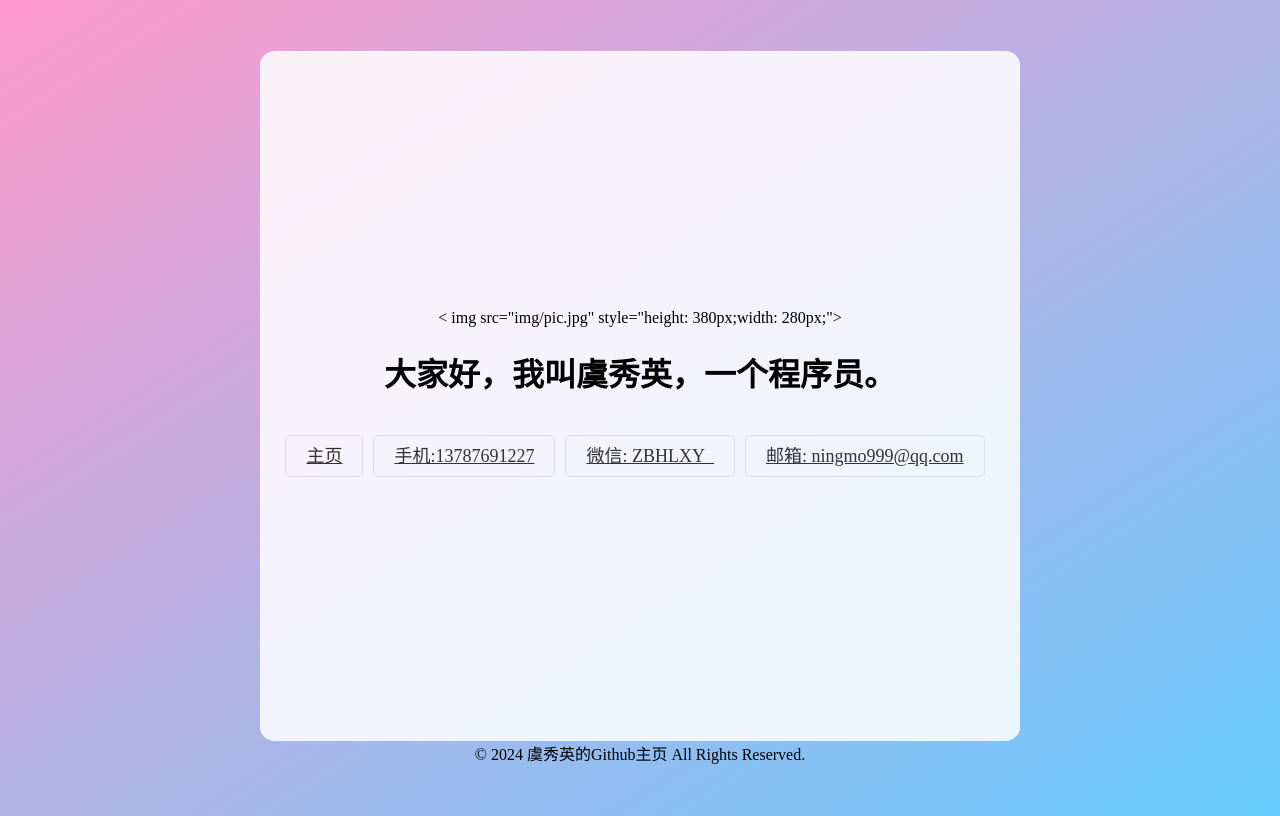
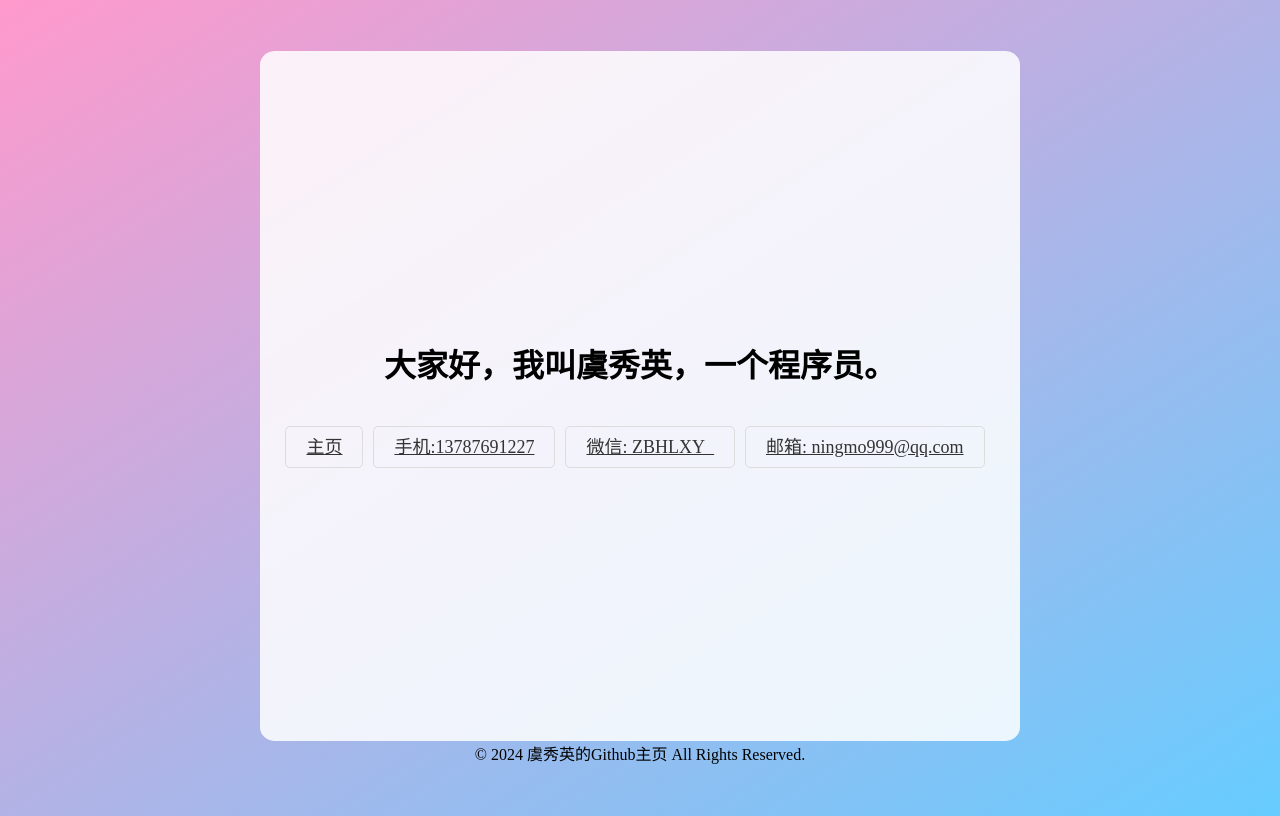
Before and after one commit to ningmo999/ningmo999.github.io, a plain HTML site: page index.html in a window 1280 px wide. Drawn offline with Linux system fonts and the light colour scheme.

Commit message:
Update index.html

```diff
--- a/index.html
+++ b/index.html
@@ -50,7 +50,6 @@
 	<body>
 	  <div class="container">
 		<div class="container2">
-			 < img src="img/pic.jpg" style="height: 380px;width: 280px;">
 			<h1>大家好，我叫虞秀英，一个程序员。</h1>
 			<nav>
 			  <ul class="nav">
```
